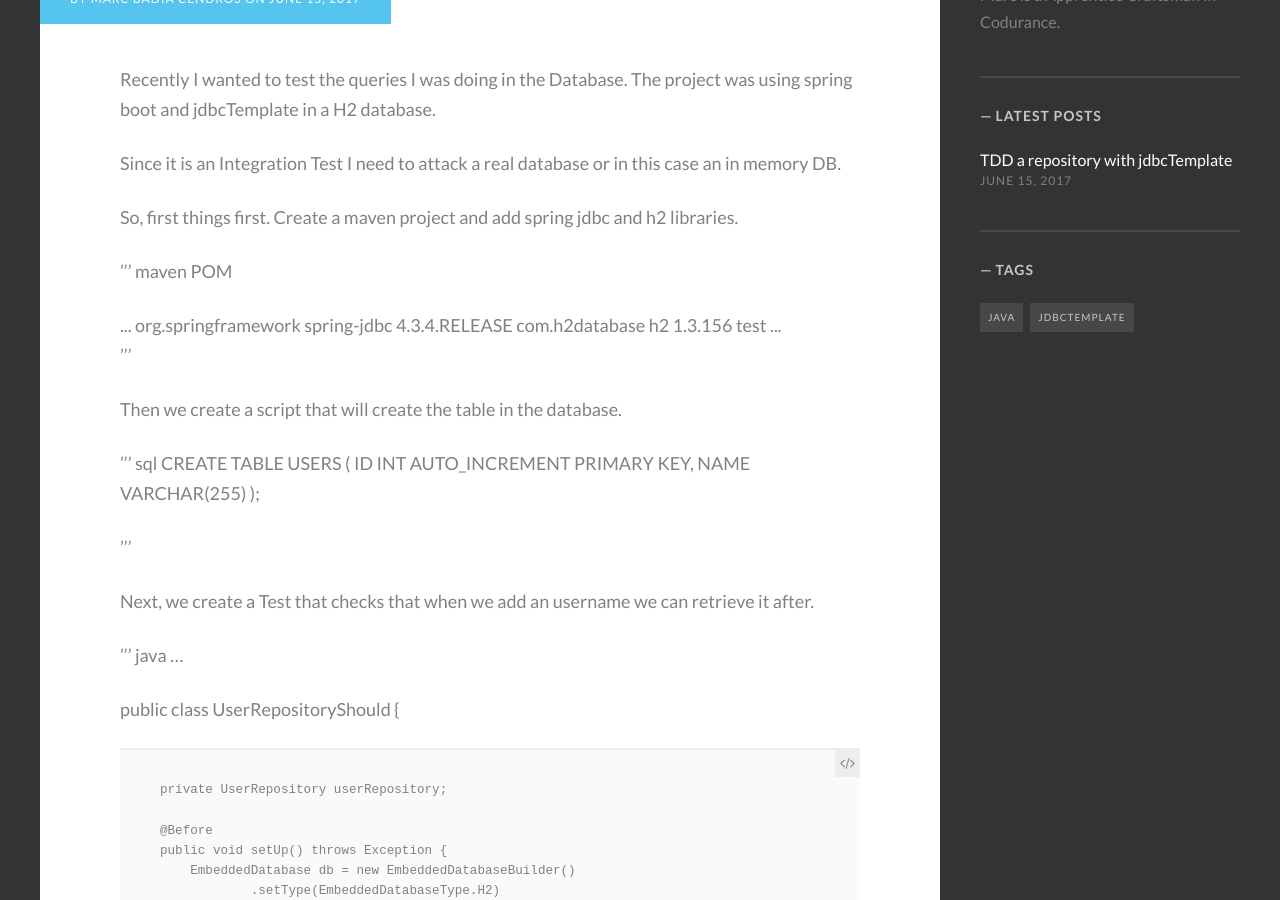
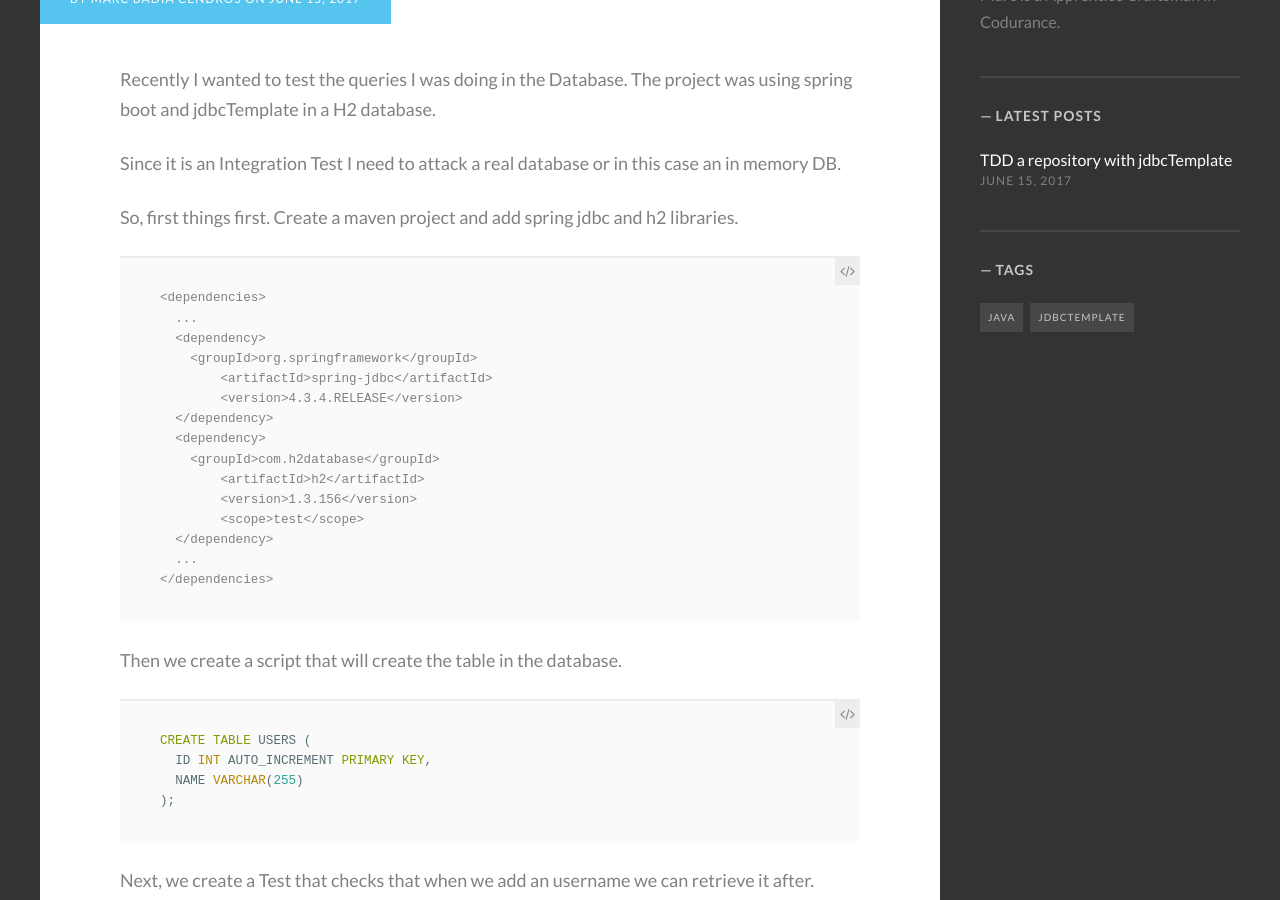
Before and after one commit to Alfrheim/Alfrheim.github.io, a Jekyll site: the page built from _posts/2017-06-15-testing-repository-with-spring.md, in a window 1280 px wide and 900 px high, scrolled down 256 px. Built offline with Jekyll 4.4.1, drawn with Linux system fonts in a browser that asks for light colours; some web fonts are replaced.

Commit message:
hightlight

```diff
--- a/_posts/2017-06-15-testing-repository-with-spring.md
+++ b/_posts/2017-06-15-testing-repository-with-spring.md
@@ -12,7 +12,7 @@ Since it is an Integration Test I need to attack a real database or in this case
 
 So, first things first. Create a maven project and add spring jdbc and h2 libraries.
 
-''' maven POM
+{% highlight maven POM %}
 <dependencies>
   ...
   <dependency>
@@ -28,17 +28,16 @@ So, first things first. Create a maven project and add spring jdbc and h2 librar
   </dependency>
   ...
 </dependencies>
-'''
+{% endhighlight %}
 
 Then we create a script that will create the table in the database.
 
-''' sql
+{% highlight sql %}
 CREATE TABLE USERS (
   ID INT AUTO_INCREMENT PRIMARY KEY,
   NAME VARCHAR(255)
 );
-
-'''
+{% endhighlight %}
 
 Next, we create a Test that checks that when we add an username we can retrieve it after.
 
```
